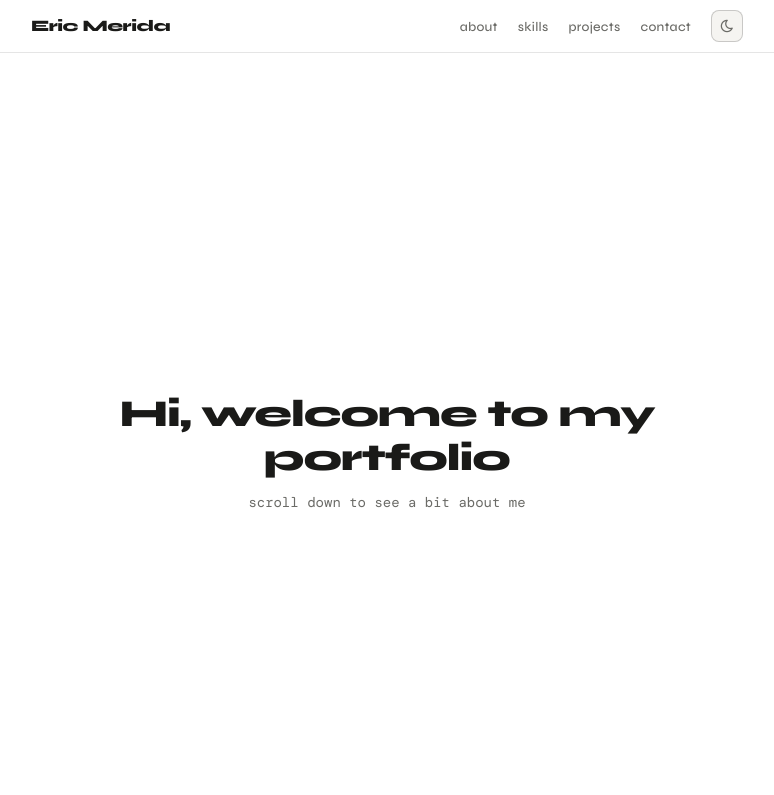
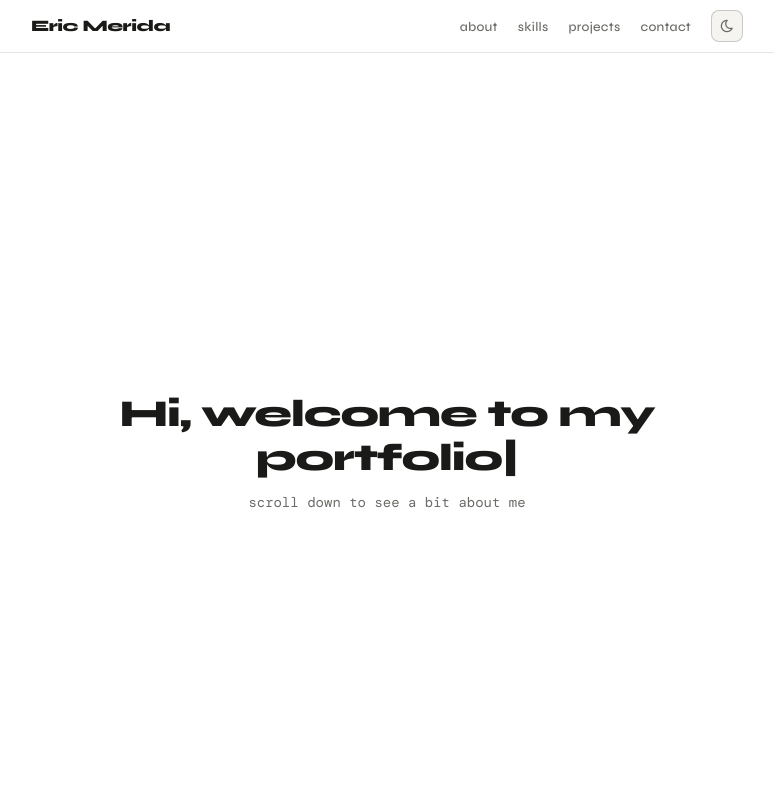
Before and after one commit to EricMerida/Portfolio, a React (Vite) app: page / in a window 1280 px wide. Shown: the top 795 px of the page, without its empty margins (253-1027 px from the left). Built offline with nearby package versions, Linux system fonts and the light colour scheme; the HTML template or start-up script is replaced by a standard one; a web font is replaced by a local one.

Commit message:
Update Intro.jsx

```diff
--- a/src/components/Intro.jsx
+++ b/src/components/Intro.jsx
@@ -1,17 +1,39 @@
-import useScrollReveal from '../hooks/useScrollReveal'
+import { useEffect, useState } from 'react'
 import styles from './Intro.module.css'
 
+const FULL_TEXT = "Hi, welcome to my portfolio"
+
 export default function Intro() {
-  const [ref, visible] = useScrollReveal()
+  const [displayed, setDisplayed] = useState('')
+  const [done, setDone] = useState(false)
+
+  useEffect(() => {
+    let i = 0
+    const interval = setInterval(() => {
+      setDisplayed(FULL_TEXT.slice(0, i + 1))
+      i++
+      if (i === FULL_TEXT.length) {
+        clearInterval(interval)
+        setDone(true)
+      }
+    }, 60)
+    return () => clearInterval(interval)
+  }, [])
 
   return (
     <section className={styles.intro}>
-      <div
-        ref={ref}
-        className={`reveal ${visible ? 'reveal-visible' : ''} ${styles.inner}`}
-      >
-        <p className={styles.greeting}>Hi, welcome to my portfolio</p>
-        <p className={styles.sub}>scroll down to see a bit about me</p>
+      <div className={styles.inner}>
+
+        <p className={styles.greeting}>
+          {displayed}
+          <span className={`${styles.cursor} ${done ? styles.cursorBlink : ''}`}>|</span>
+        </p>
+
+        {done && (
+          <p className={`${styles.sub} ${styles.fadeIn}`}>
+            scroll down to see a bit about me
+          </p>
+        )}
       </div>
 
       <div className={styles.scrollHint} aria-hidden="true">
```
